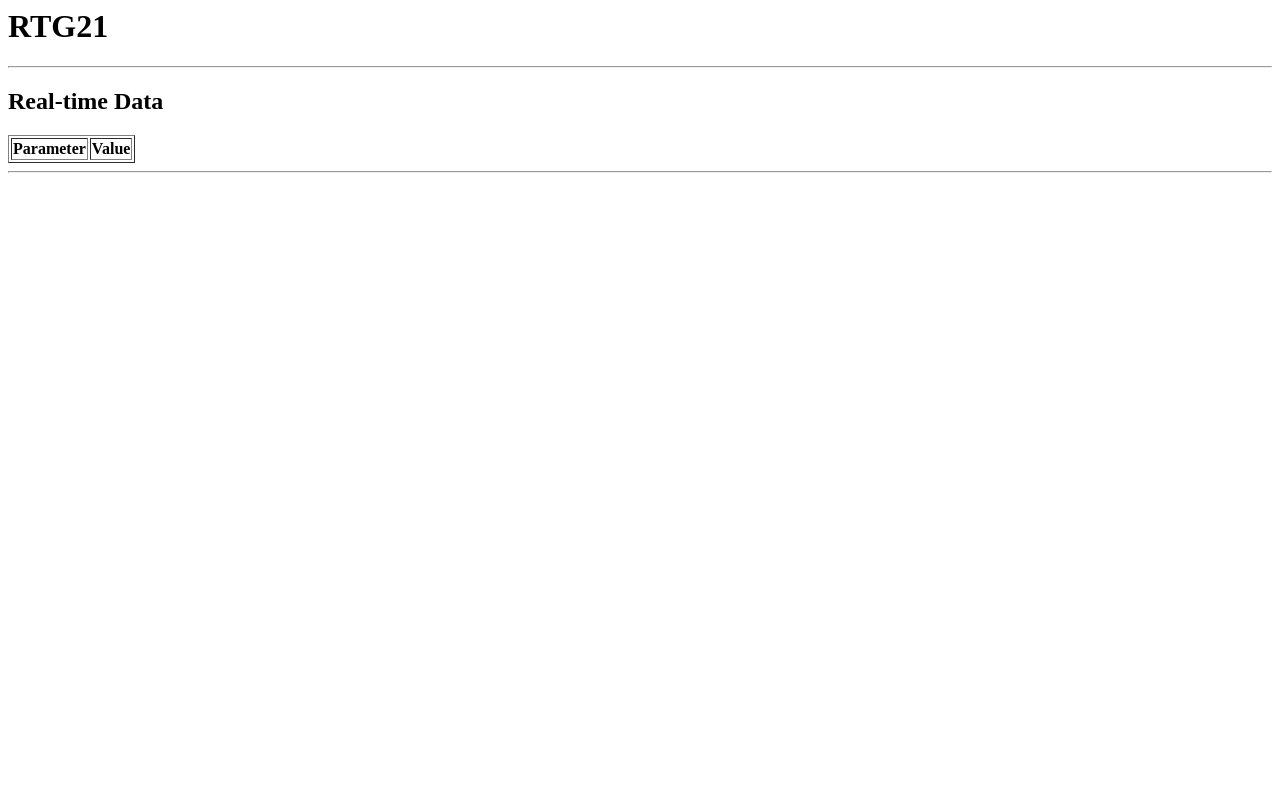
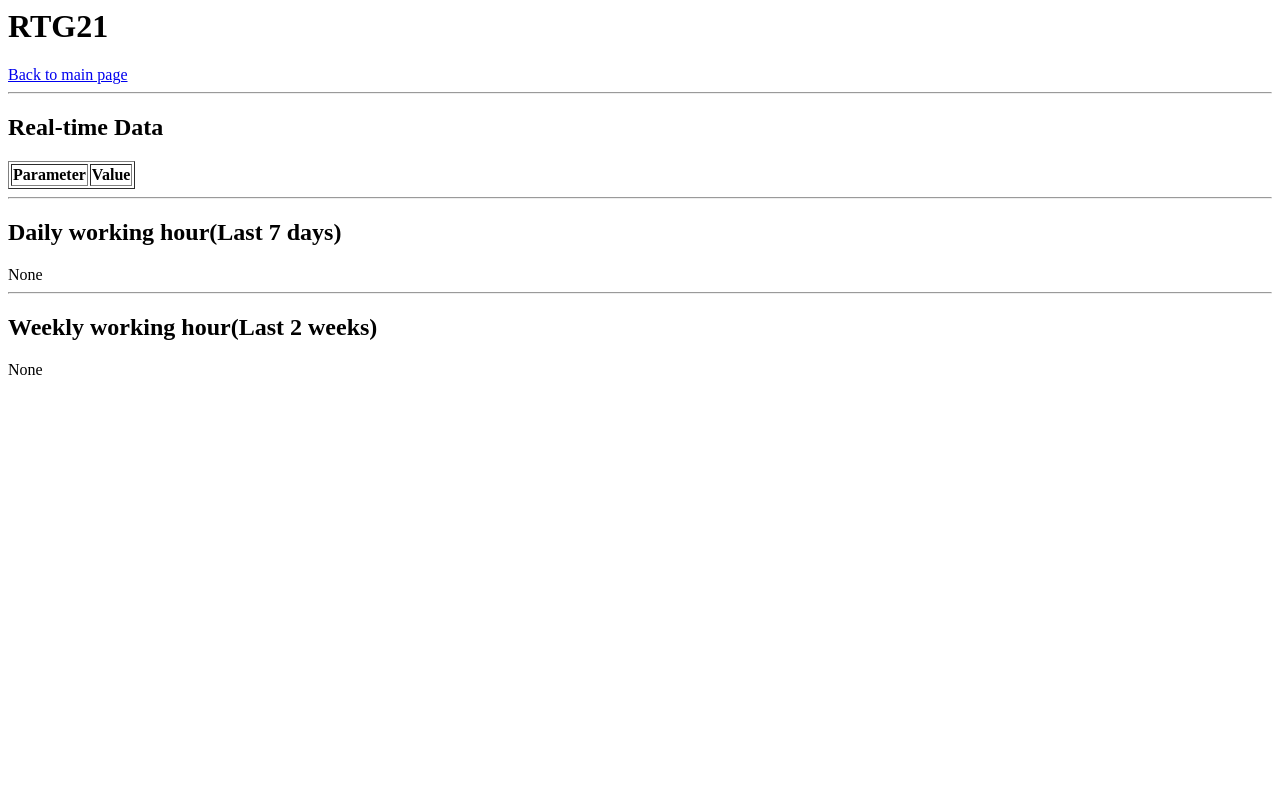
Before and after one commit to chutchais/LCB1-RTG, a Django app: a page that uses src/templates/machine/equipment_detail.html in a window 1280 px wide. Run offline with Django 4.2, Linux system fonts and the light colour scheme; data comes from the database, SQL or seed files in the repository; data that the repository does not hold is empty.

Commit message:
Add Daily and Weekly working hour report

```diff
--- a/src/machine/views.py
+++ b/src/machine/views.py
@@ -63,4 +63,48 @@
         if realtime_dict.get('Equipment'):
             del realtime_dict['Equipment']
         context['realtime']     = realtime_dict
+
+        import datetime, pytz
+        tz 			= pytz.timezone('Asia/Bangkok')
+        today_tz 	=   datetime.datetime.now(tz=tz)
+        from datetime import datetime, time
+        today_tz_00 = datetime.combine(today_tz, time.min)
+        # today_tz_24 = datetime.combine(today_tz, time.max)
+        import datetime
+        last_7_day = today_tz_00 - datetime.timedelta(7)
+        last_14_day = today_tz_00 - datetime.timedelta(14)
+        start_last_14_day 	= last_14_day - datetime.timedelta(last_14_day.weekday())
+
+        # Daily (last 7 days)
+
+        dict=list(DataLogger.objects.filter(
+                item__equipment__name=context["object"],
+                created__gte = last_7_day).order_by('created').values(
+                    'created__date','item__name','last_value','current_value'))
+        # Add Diff
+        dict = [ {**d,'diff':d['current_value']-d['last_value']} for d in dict]
+        # Change crated__date format
+        dict = [ {**d,'created__date':d['created__date'].strftime("%b %d")} for d in dict]
+
+        import pandas as pd
+        if dict :
+            df_daily                = pd.DataFrame(dict)
+            daily_table             = df_daily.pivot_table('diff',['item__name'],'created__date')
+            context['daily']        = daily_table.to_html() #daily_table.reset_index().to_html()
+        else:
+            context['daily']        = None
+        # Weekly
+        dict=list(DataLogger.objects.filter(
+                item__equipment__name=context["object"],
+                created__gte = start_last_14_day).order_by('created').values(
+                    'created__date','item__name','last_value','current_value','created_week'))
+        # Add Diff
+        if dict :
+            dict                    = [ {**d,'diff':d['current_value']-d['last_value']} for d in dict]
+            df_weekly               = pd.DataFrame(dict)
+            weekly_table            = df_weekly.pivot_table('diff',['item__name'],'created_week',aggfunc= 'sum')
+            context['weekly']       = weekly_table.to_html()
+        else :
+            context['weekly']       = None
+
         return context
--- a/src/templates/machine/equipment_detail.html
+++ b/src/templates/machine/equipment_detail.html
@@ -3,6 +3,7 @@
   </head>
   <body>
 <h1>{{object}}</h1>
+<a href="{% url 'machine:index' %}">Back to main page</a>
 <hr>
 <h2>Real-time Data</h2>
 <table border="1">
@@ -15,5 +16,10 @@
     {% endfor %}
     </table>
 <hr>
+<h2>Daily working hour(Last 7 days)</h2>
+{{daily|safe}}
 
+<hr>
+<h2>Weekly working hour(Last 2 weeks)</h2>
+{{weekly|safe}}
 </body>
```
